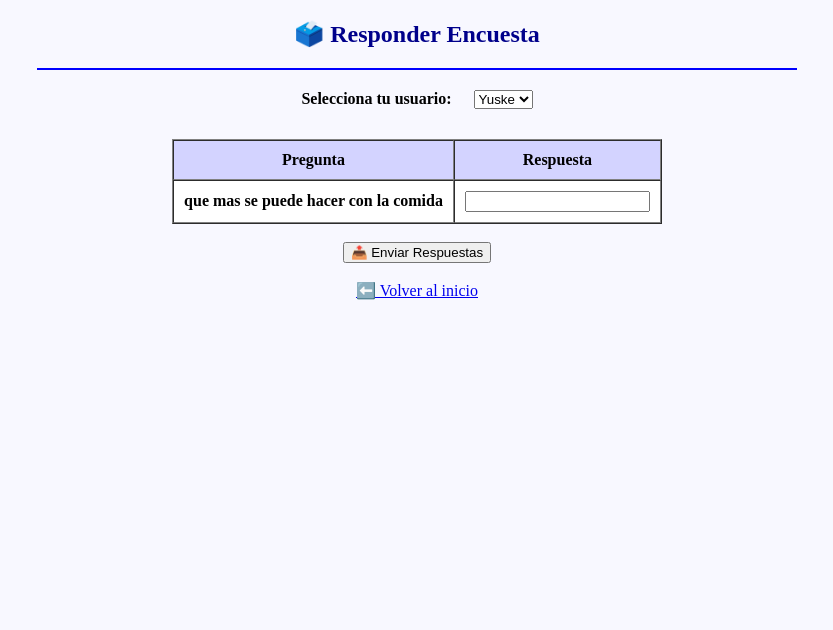
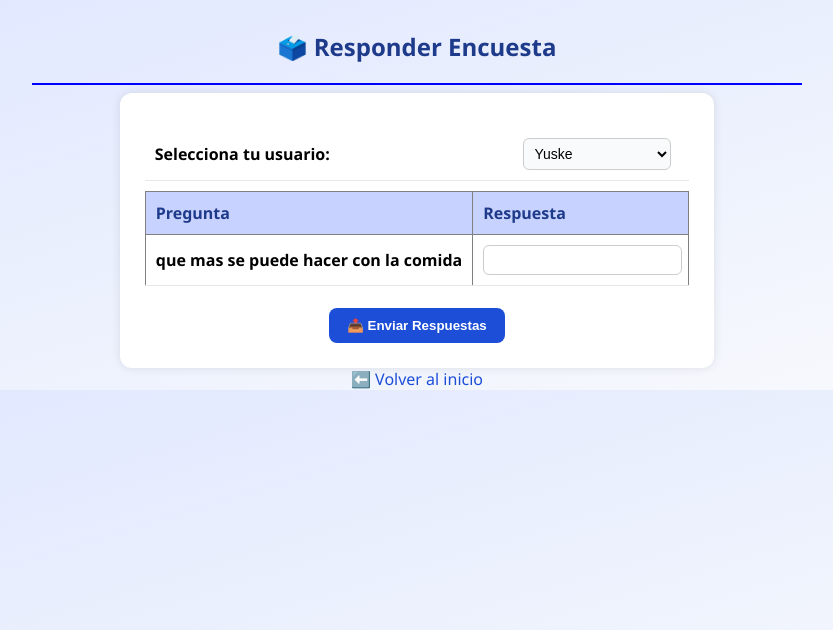
Before and after one commit to Yuske0Urameshi/Encuesta, a Flask app: page /responder/1 in a window 1280 px wide. Shown: the top 630 px of the page, without its empty margins (223-1056 px from the left). Run offline with Flask 3, Linux system fonts and the light colour scheme; data comes from the database, SQL or seed files in the repository.

Commit message:
Enhance styling and layout of survey response page

```diff
--- a/templates/responder_encuesta.html
+++ b/templates/responder_encuesta.html
@@ -2,11 +2,76 @@
 <html>
 <head>
   <title>Responder Encuesta</title>
+  <style>
+    body {
+      font-family: "Segoe UI", Arial, sans-serif;
+      background: linear-gradient(to bottom right, #e0e7ff, #f8fafc);
+      margin: 0;
+      padding: 0;
+    }
+    h2 {
+      color: #1e3a8a;
+      margin-top: 30px;
+    }
+    form {
+      background-color: white;
+      padding: 25px;
+      border-radius: 12px;
+      box-shadow: 0 0 10px rgba(0,0,0,0.1);
+      display: inline-block;
+      text-align: left;
+    }
+    table {
+      border-collapse: collapse;
+      width: 100%;
+      margin-top: 10px;
+    }
+    th {
+      background-color: #c7d2fe;
+      color: #1e3a8a;
+      padding: 10px;
+    }
+    td {
+      padding: 10px;
+      border-bottom: 1px solid #e5e7eb;
+    }
+    input[type="text"], input[type="number"], select {
+      width: 95%;
+      padding: 6px;
+      border-radius: 6px;
+      border: 1px solid #ccc;
+      font-size: 14px;
+    }
+    button {
+      background-color: #1d4ed8;
+      color: white;
+      padding: 10px 18px;
+      border: none;
+      border-radius: 8px;
+      cursor: pointer;
+      font-weight: bold;
+    }
+    button:hover {
+      background-color: #2563eb;
+      transform: scale(1.03);
+      transition: 0.2s;
+    }
+    a {
+      text-decoration: none;
+      color: #1d4ed8;
+    }
+    a:hover {
+      text-decoration: underline;
+    }
+    select {
+      background-color: #f9fafb;
+    }
+  </style>
 </head>
-<body bgcolor="#f8f8ff">
+<body>
 
 <center>
-  <h2 style="color:darkblue;">🗳️ Responder Encuesta</h2>
+  <h2>🗳️ Responder Encuesta</h2>
   <hr width="60%" color="blue">
 
   <form method="POST">
@@ -23,9 +88,8 @@
       </tr>
     </table>
 
-    <br>
     <table border="1" cellpadding="10" cellspacing="0" bgcolor="white">
-      <tr bgcolor="#d3d3ff">
+      <tr>
         <th>Pregunta</th>
         <th>Respuesta</th>
       </tr>
@@ -35,7 +99,8 @@
           <td><b>{{ p[2] }}</b></td>
           <td>
             {% if p[3] == 'numero' %}
-              Valor (1-5): <input type="number" name="valor_{{ p[0] }}" min="1" max="5">
+              <label>Valor (1-5):</label>
+              <input type="number" name="valor_{{ p[0] }}" min="1" max="5">
             {% else %}
               <input type="text" name="pregunta_{{ p[0] }}">
             {% endif %}
@@ -45,7 +110,7 @@
     </table>
 
     <br>
-    <button type="submit">📤 Enviar Respuestas</button>
+    <center><button type="submit">📤 Enviar Respuestas</button></center>
   </form>
 
   <br><a href="/">⬅️ Volver al inicio</a>
```
